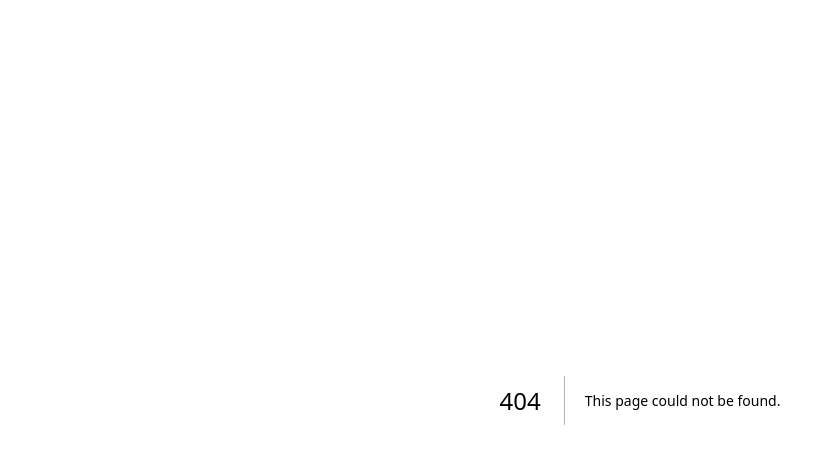
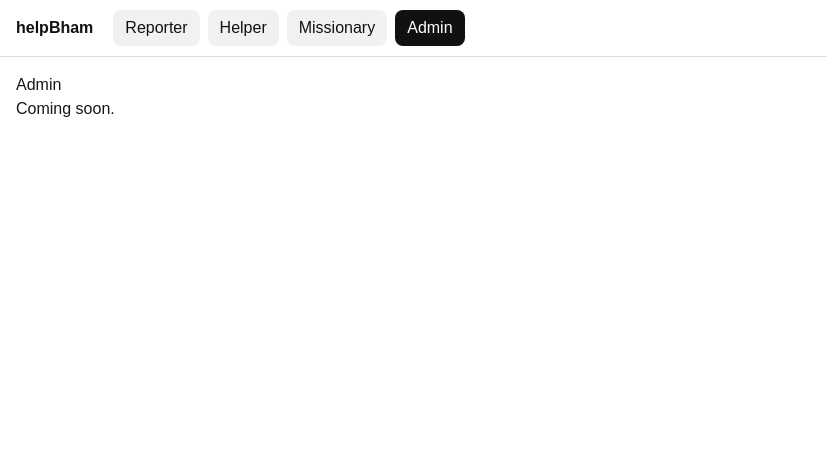
Before and after one commit to KBRaghul/helpBham, a Next.js app: page /admin in a window 1280 px wide. Before the commit this address had no page. Shown: the top 464 px of the page, without its empty margins (0-827 px from the left). Built offline with nearby package versions, Linux system fonts and the light colour scheme.

Commit message:
T5: role nav and four role pages

```diff
--- /dev/null
+++ b/app/(roles)/admin/page.tsx
@@ -0,0 +1,8 @@
+export default function AdminPage() {
+  return (
+    <div>
+      <h1>Admin</h1>
+      <p>Coming soon.</p>
+    </div>
+  );
+}
--- /dev/null
+++ b/app/(roles)/helper/page.tsx
@@ -0,0 +1,8 @@
+export default function HelperPage() {
+  return (
+    <div>
+      <h1>Helper</h1>
+      <p>Coming soon.</p>
+    </div>
+  );
+}
--- /dev/null
+++ b/app/(roles)/layout.tsx
@@ -0,0 +1,14 @@
+import RoleNav from "@/components/RoleNav";
+
+export default function RolesLayout({
+  children,
+}: {
+  children: React.ReactNode;
+}) {
+  return (
+    <div>
+      <RoleNav />
+      <main style={{ padding: 16 }}>{children}</main>
+    </div>
+  );
+}
--- /dev/null
+++ b/app/(roles)/missionary/page.tsx
@@ -0,0 +1,8 @@
+export default function MissionaryPage() {
+  return (
+    <div>
+      <h1>Missionary</h1>
+      <p>Coming soon.</p>
+    </div>
+  );
+}
--- /dev/null
+++ b/app/(roles)/reporter/page.tsx
@@ -0,0 +1,8 @@
+export default function ReporterPage() {
+  return (
+    <div>
+      <h1>Reporter</h1>
+      <p>Coming soon.</p>
+    </div>
+  );
+}
--- /dev/null
+++ b/components/RoleNav.tsx
@@ -0,0 +1,49 @@
+"use client";
+
+import Link from "next/link";
+import { usePathname } from "next/navigation";
+
+const ROLES = [
+  { href: "/reporter", label: "Reporter" },
+  { href: "/helper", label: "Helper" },
+  { href: "/missionary", label: "Missionary" },
+  { href: "/admin", label: "Admin" },
+];
+
+export default function RoleNav() {
+  const pathname = usePathname();
+
+  return (
+    <nav
+      style={{
+        display: "flex",
+        gap: 8,
+        alignItems: "center",
+        padding: "10px 16px",
+        borderBottom: "1px solid #ddd",
+        background: "white",
+        color: "#111",
+      }}
+    >
+      <strong style={{ marginRight: 12 }}>helpBham</strong>
+      {ROLES.map((r) => {
+        const active = pathname === r.href;
+        return (
+          <Link
+            key={r.href}
+            href={r.href}
+            style={{
+              padding: "6px 12px",
+              borderRadius: 8,
+              textDecoration: "none",
+              background: active ? "#111" : "#f1f1f1",
+              color: active ? "white" : "#111",
+            }}
+          >
+            {r.label}
+          </Link>
+        );
+      })}
+    </nav>
+  );
+}
```
